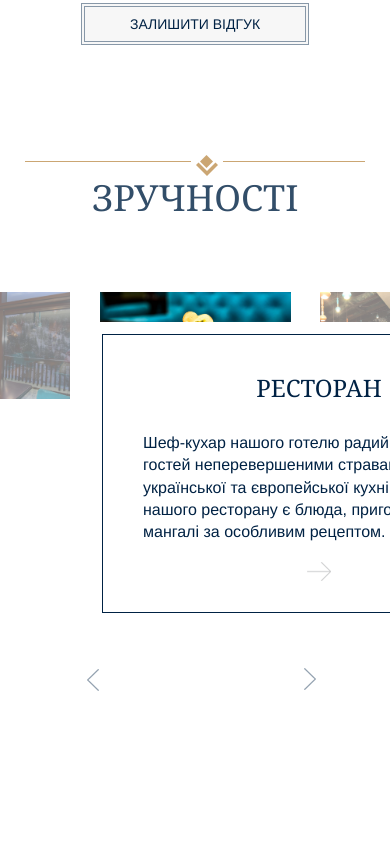
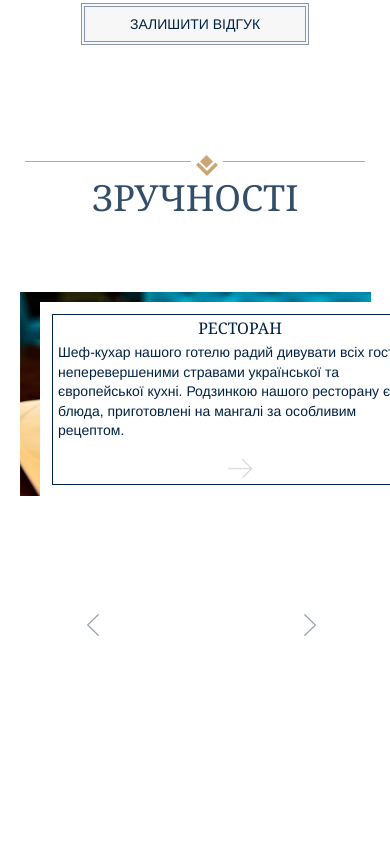
Before and after one commit to AndriiSavchuk/lions.line--task, a website: page app/index.html in a window 390 px wide. Shown: the part 4757-5604 px from the top of the page. Drawn offline with Linux system fonts and the light colour scheme.

Commit message:
Added adaptivity of section Advantages

```diff
--- a/app/sass/_media.sass
+++ b/app/sass/_media.sass
@@ -121,6 +121,34 @@
             margin-left: 50px //
 
 
+    /* Section Advantages styles */
+
+    #advanteges
+        .restaurant
+            .description-wrapper
+                width: 400px //
+                .description
+                    h5
+                        font-size: 22px //
+                        margin-top: 20px //
+                    p
+                        padding: 0 10px //
+                        margin-top: 10px //
+                    .description-arrow
+                        text-align: center
+                        padding-bottom: 10px //
+
+            .restaurant-slider
+                position: relative
+                .slider-photo
+
+                .left-arrow
+                    bottom: 40% //
+
+                .right-arrow
+                    bottom: 37% //
+
+
 
 
 /* Medium devices (tablets, less than 992px) */
@@ -221,6 +249,41 @@
                margin-left: 30px
        p
            padding-top: 30px
+
+   /* Section Advantages styles */
+
+   #advanteges
+       padding: 20px 0 //
+       .restaurant
+           .description-wrapper
+               top: 20px //
+               left: 70px //
+               width: 400px //
+               .description
+                   h5
+                       font-size: 22px //
+                       margin-top: 20px //
+                   p
+                       padding: 0 10px //
+                       margin-top: 10px //
+                   .description-arrow
+                       text-align: center
+                       padding-bottom: 10px //
+
+           .restaurant-slider
+               .slider-photo
+                   display: none
+
+               .slider-photo-dish
+                   width: 90% //
+                   margin: 0 5% //
+
+
+               .left-arrow
+                   bottom: 20% //
+
+               .right-arrow
+                   bottom: 17% //
 
 
 
@@ -341,6 +404,40 @@
                     li
                         font-size: 14px
                         margin-bottom: 15px
+
+    /* Section Advantages styles */
+
+    #advanteges
+        padding: 20px 0
+        .restaurant
+            .description-wrapper
+                top:  10px
+                left: 40px
+                width: 400px
+                .description
+                    h5
+                        font-size: 16px
+                        margin-top: 5px
+                    p
+                        padding: 0 5px
+                        margin-top: 5px
+                        font-size: 14px
+                    .description-arrow
+                        text-align: center
+                        padding-bottom: 5px
+
+            .restaurant-slider
+                .slider-photo
+                    display: none
+
+                .slider-photo-dish
+                    width: 90%
+                    margin: 0 5%
+                .left-arrow
+                    bottom: 40%
+
+                .right-arrow
+                    bottom: 37%
 
 
 
```
Also changed, not shown: app/css/main.min.css.
